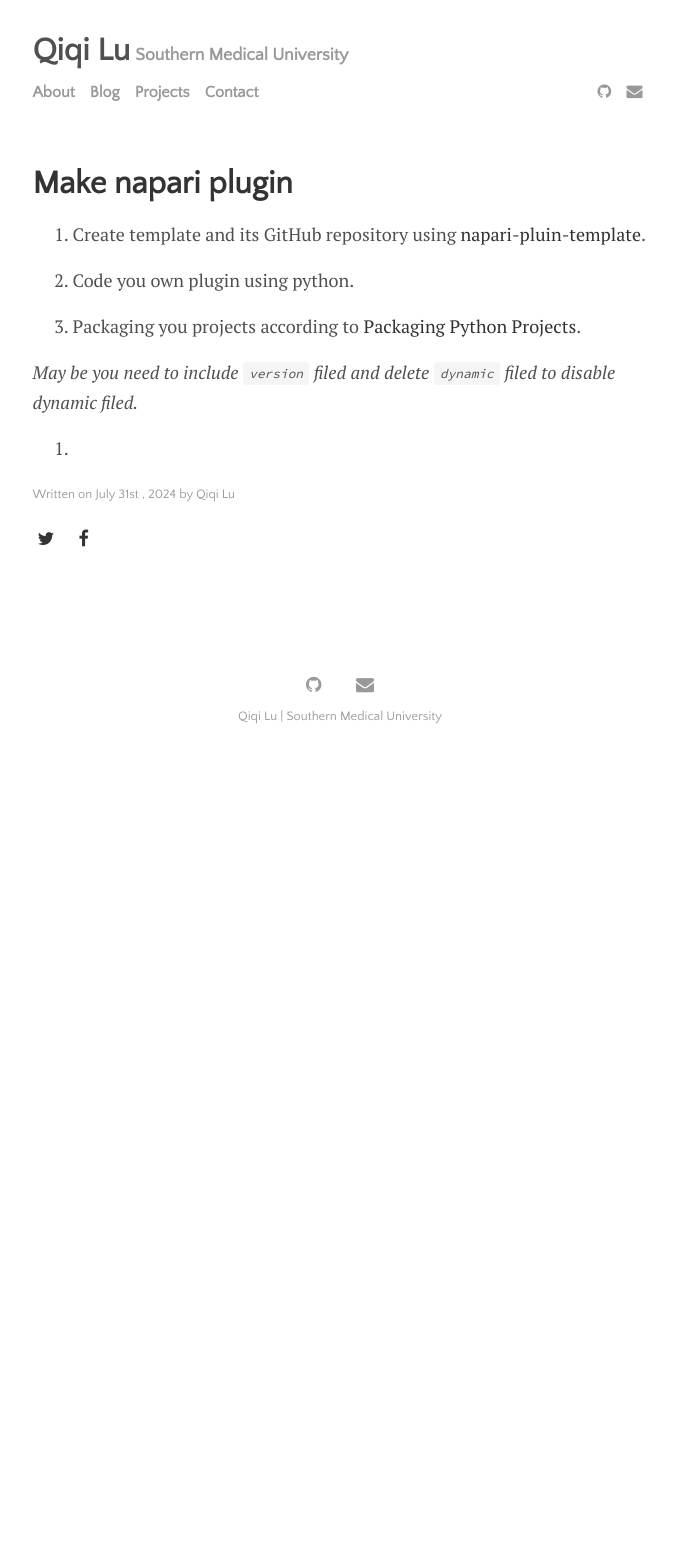
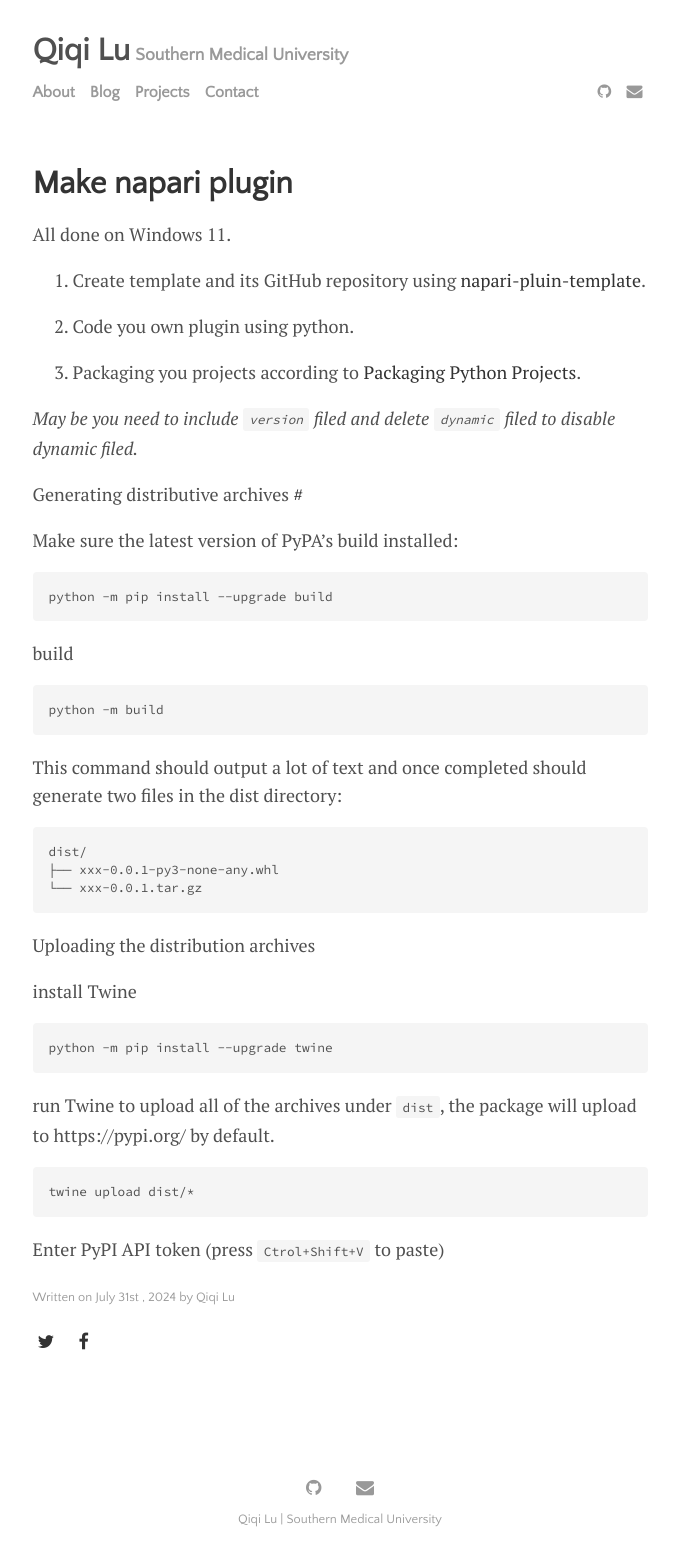
Before and after one commit to Recklexx/Recklexx.github.io, a Jekyll site: the page built from _posts/blogs/2024-07-31-make-napari-plugin.md, in a window 1280 px wide. Shown: the whole page, without its empty margins (300-976 px from the left). Built offline with Jekyll 4.4.1, drawn with Linux system fonts in a browser that asks for light colours; before the commit the page ends 900 px from its top, so only the background shows below that.

Commit message:
Update 2024-07-31-make-napari-plugin.md

````diff
--- a/_posts/blogs/2024-07-31-make-napari-plugin.md
+++ b/_posts/blogs/2024-07-31-make-napari-plugin.md
@@ -5,6 +5,8 @@ author: "Qiqi Lu"
 category: blog
 date: 2024-07-31
 ---
+
+All done on Windows 11.
 
 1. Create template and its GitHub repository using [napari-pluin-template](https://github.com/napari/napari-plugin-template?search=1).
 
@@ -14,4 +16,38 @@ date: 2024-07-31
 
 *May be you need to include `version` filed and delete `dynamic` filed to disable dynamic filed.*
 
-4.
+
+Generating distributive archives [#](https://packaging.python.org/en/latest/tutorials/packaging-projects/#uploading-the-distribution-archives)
+
+Make sure the latest version of PyPA's build installed:
+```
+python -m pip install --upgrade build
+```
+
+build
+```
+python -m build
+```
+
+This command should output a lot of text and once completed should generate two files in the dist directory:
+
+```
+dist/
+├── xxx-0.0.1-py3-none-any.whl
+└── xxx-0.0.1.tar.gz
+```
+
+Uploading the distribution archives
+
+install Twine
+```
+python -m pip install --upgrade twine
+```
+
+run Twine to upload all of the archives under `dist`, the package will upload to https://pypi.org/ by default.
+
+```
+twine upload dist/*
+```
+
+Enter PyPI API token (press `Ctrol+Shift+V` to paste)
````
